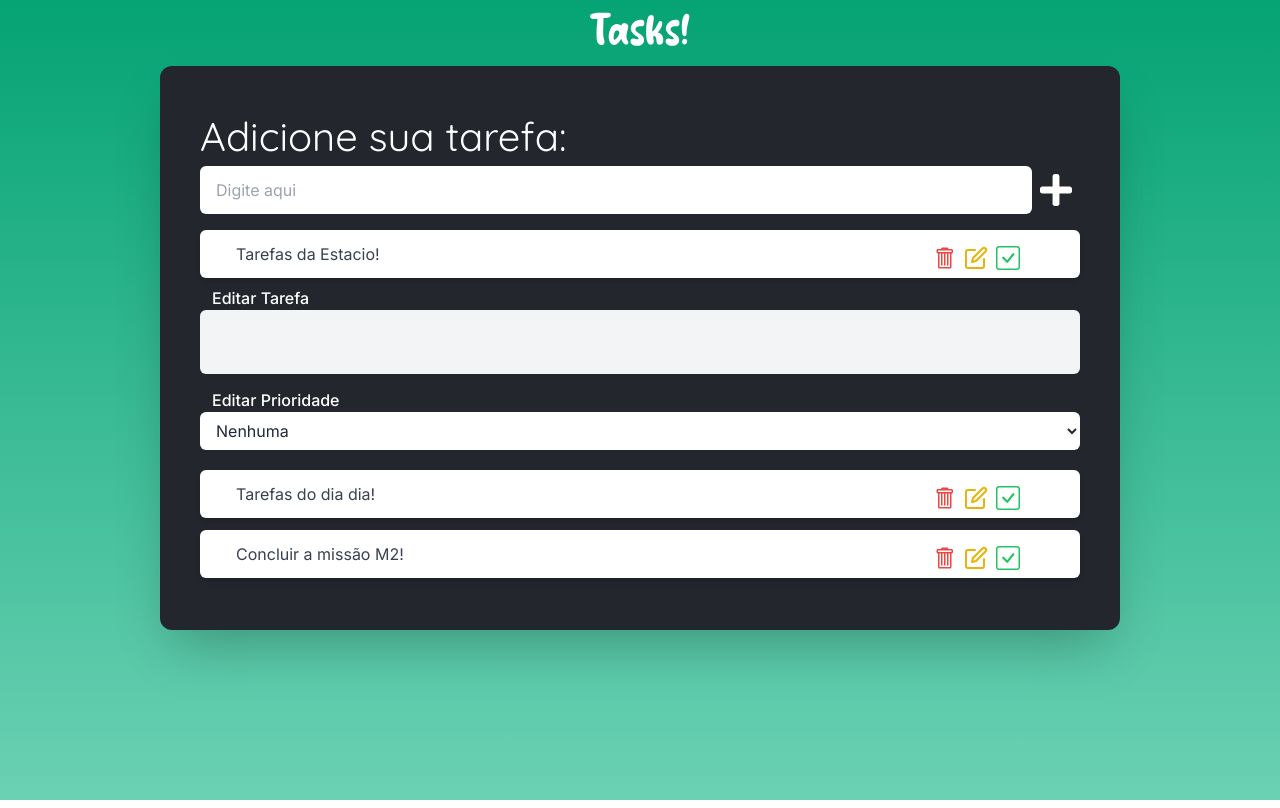
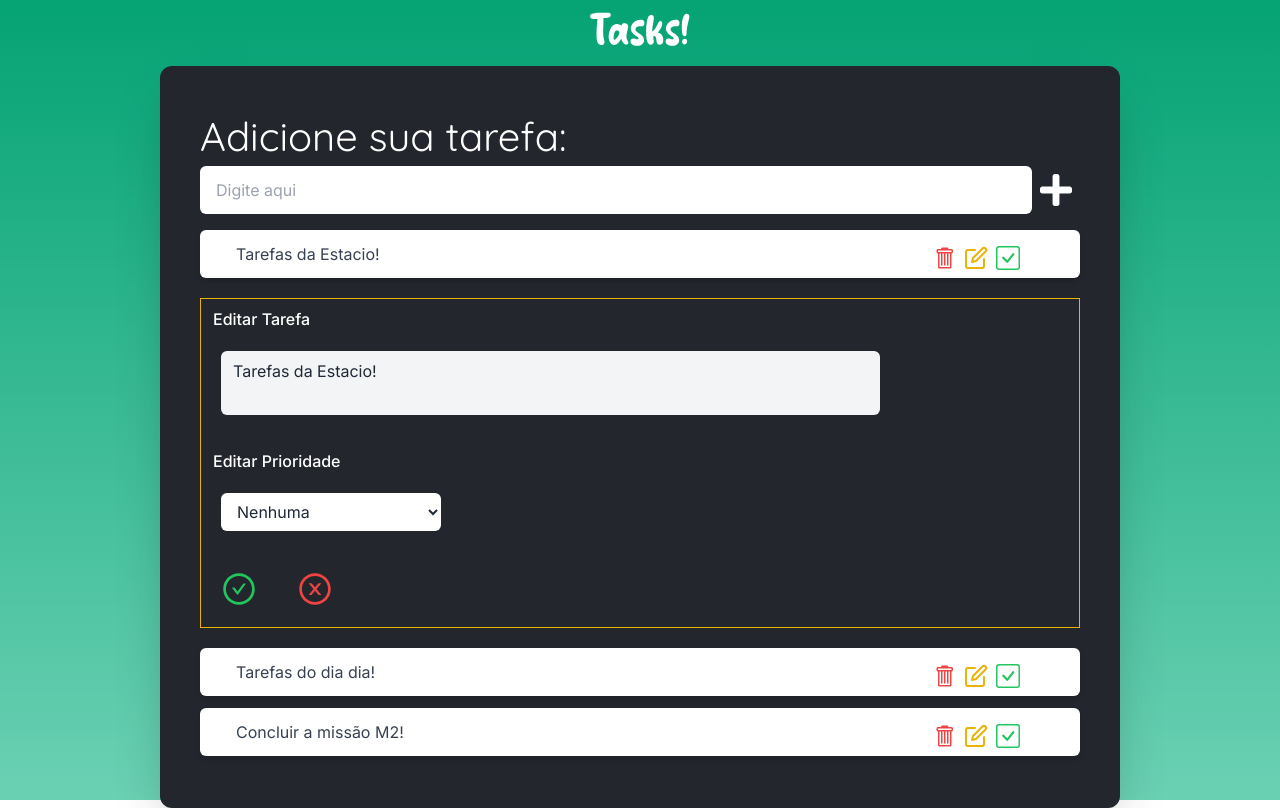
Before and after one commit to adventureandre/missao-mundo2, a Next.js app: page /todo in a window 1280 px wide. Both pictures are taken after a click on the icon 975 px from the left and 258 px from the top of the page. Built offline with nearby package versions, Linux system fonts and the light colour scheme.

Commit message:
complementando edição

```diff
--- a/src/components/Main.Content.jsx
+++ b/src/components/Main.Content.jsx
@@ -47,9 +47,9 @@ const MainComponent = () => {
       id: id,
       relevance: relevancia,
       title: title,
-      completed: completo,
+      completed: checked,
     };
-    const tarefasEditadas = controle.editar(id, relevancia, title, checked);
+    controle.editar(id, relevancia, title, checked);
     setAlteracaoTarefas(!alteracaoTarefas);
   };
 
@@ -59,6 +59,8 @@ const MainComponent = () => {
     //fetchData()
     setAlteracaoTarefas(!alteracaoTarefas);
   };
+
+
 
   const incluirTarefa = (inputValue) => {
     const tarefa = {
--- a/src/components/Tarefas.jsx
+++ b/src/components/Tarefas.jsx
@@ -14,7 +14,7 @@ const Tarefas = ({tarefa, salvar, excluir, onToggle}) => {
 
     const editTask = (id) => {
         if (id) {
-            setItemContent(<TarefasOpen/>);
+            setItemContent(<TarefasOpen props={tarefa}/>);
         }
     };
 
--- a/src/components/TarefasOpen.jsx
+++ b/src/components/TarefasOpen.jsx
@@ -1,25 +1,70 @@
-import React from "react";
+import React, { useState } from "react";
+import { AiOutlineCheckCircle,AiOutlineCloseCircle } from "react-icons/ai";
+
+import ControleTarefas from "../controle/ControleTarefas";
+import { ITask } from "../modelo/iTarefa";
 
 const TarefasOpen = (props) => {
+  const [formData, setFormData] = useState({ title: props.props.title, relevance: props.props.relevance });
+  const [isConfirmed, setIsConfirmed] = useState(false);
+
+  const controle= new ControleTarefas()
+
+  console.log('props ==>> ',props);
+  console.log('props.title ==>> ',props.props.title);
+
+  const ConfirmClick = () => {
+    const { title, relevance } = formData;
+    const tarefa  = {
+      id:props.props.id,
+      title:title,
+      relevance:relevance
+    }
+    console.log('confirmação da edição ==>> ',tarefa)
+    controle.editar(tarefa)
+    setIsConfirmed(true);
+  };
+
+  const CancelClick = () =>{
+    setIsConfirmed(true);
+  }
+
+  if (isConfirmed) {
+    return null; // Descarrega o componente
+  }
+
   return (
-    <div className="flex justify-center w-full mb-2">
+    <div className="flex justify-center w-full mb-2 mt-5 border border-yellow-500">
       <section className="w-full">
         <div className="">
           <span className="block font-medium text-white mt-2 ml-3">Editar Tarefa</span>
-          <textarea className="w-full bg-gray-100 text-gray-800 py-2 px-3 rounded-md resize-none"></textarea>
+          <textarea
+            className="m-5 w-3/4 bg-gray-100 text-gray-800 py-2 px-3 rounded-md resize-none"
+            value={formData.title}
+            onChange={(e) => setFormData({ ...formData, title: e.target.value })}
+          ></textarea>
         </div>
         <div className="mt-2">
           <span className="block font-medium text-white ml-3">Editar Prioridade</span>
-          <select id="priority" className="w-full bg-white text-gray-800 py-2 px-3 rounded-md">
-            <option value="none" selected>Nenhuma</option>
+          <select
+            id="priority"
+            className="w-1/4 bg-white text-gray-800 py-2 px-3 m-5 rounded-md"
+            value={formData.relevance}
+            onChange={(e) => setFormData({ ...formData, relevance: e.target.value })}
+          >
+            <option value="none">Nenhuma</option>
             <option value="high">Alta</option>
             <option value="low">Baixa</option>
             <option value="medium">Média</option>
           </select>
         </div>
+        <div className="flex justify-left">
+          <AiOutlineCheckCircle onClick={ConfirmClick} className="m-5 text-green-500 text-4xl" />
+          <AiOutlineCloseCircle onClick={CancelClick} className="m-5 text-red-500 text-4xl" />
+        </div>
       </section>
     </div>
   );
-}
+};
 
 export default TarefasOpen;
--- a/src/controle/ControleTarefas.ts
+++ b/src/controle/ControleTarefas.ts
@@ -30,7 +30,6 @@ Por isso apelei para o arquivo setDB na raiz
 
 
 
-import { Tarefa } from "../modelo/Tarefa";
 import { ATIVE_DB } from "../../setDB";
 import ControlArray from "./ControlArray";
 import ControlDb from "./ControlDB";
```
